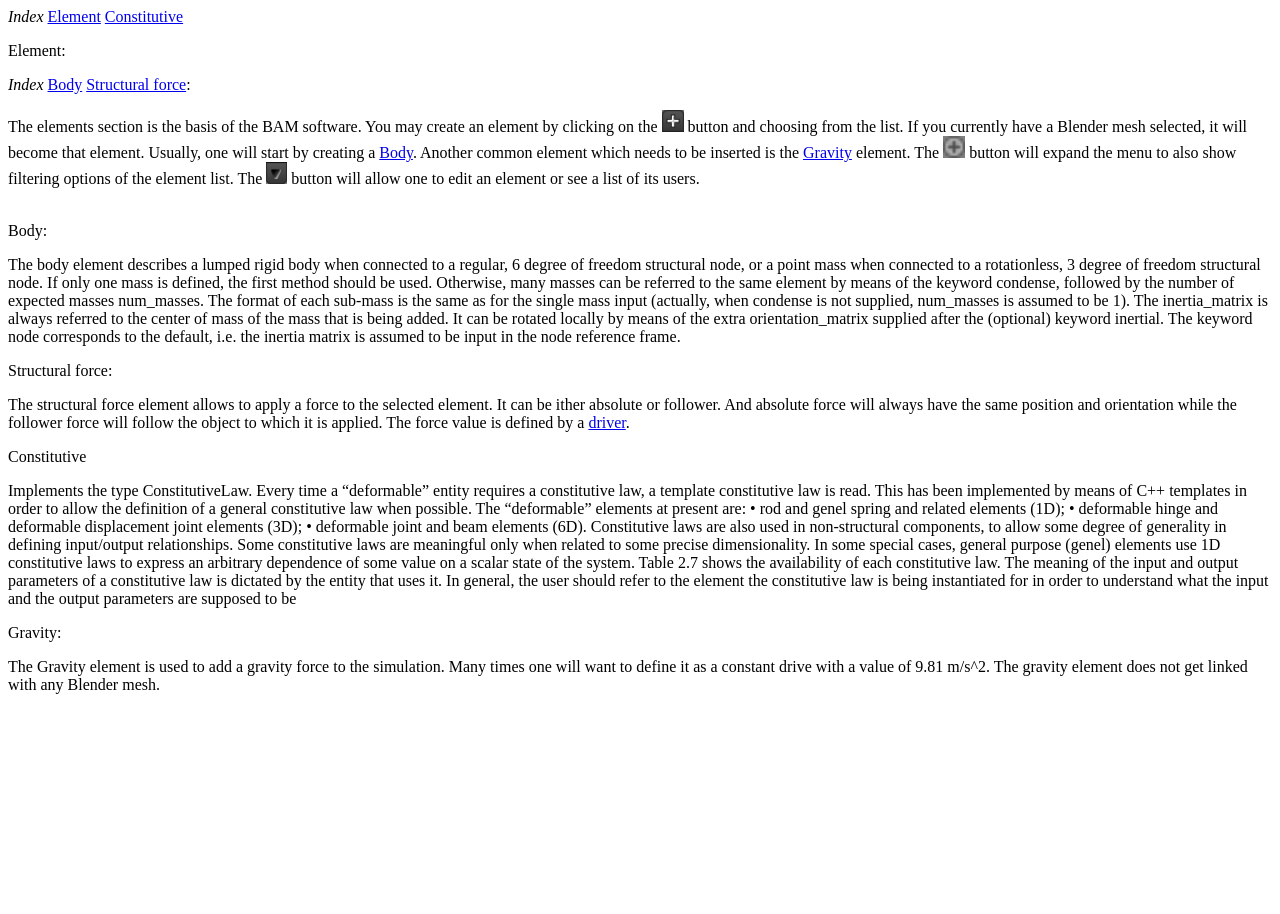
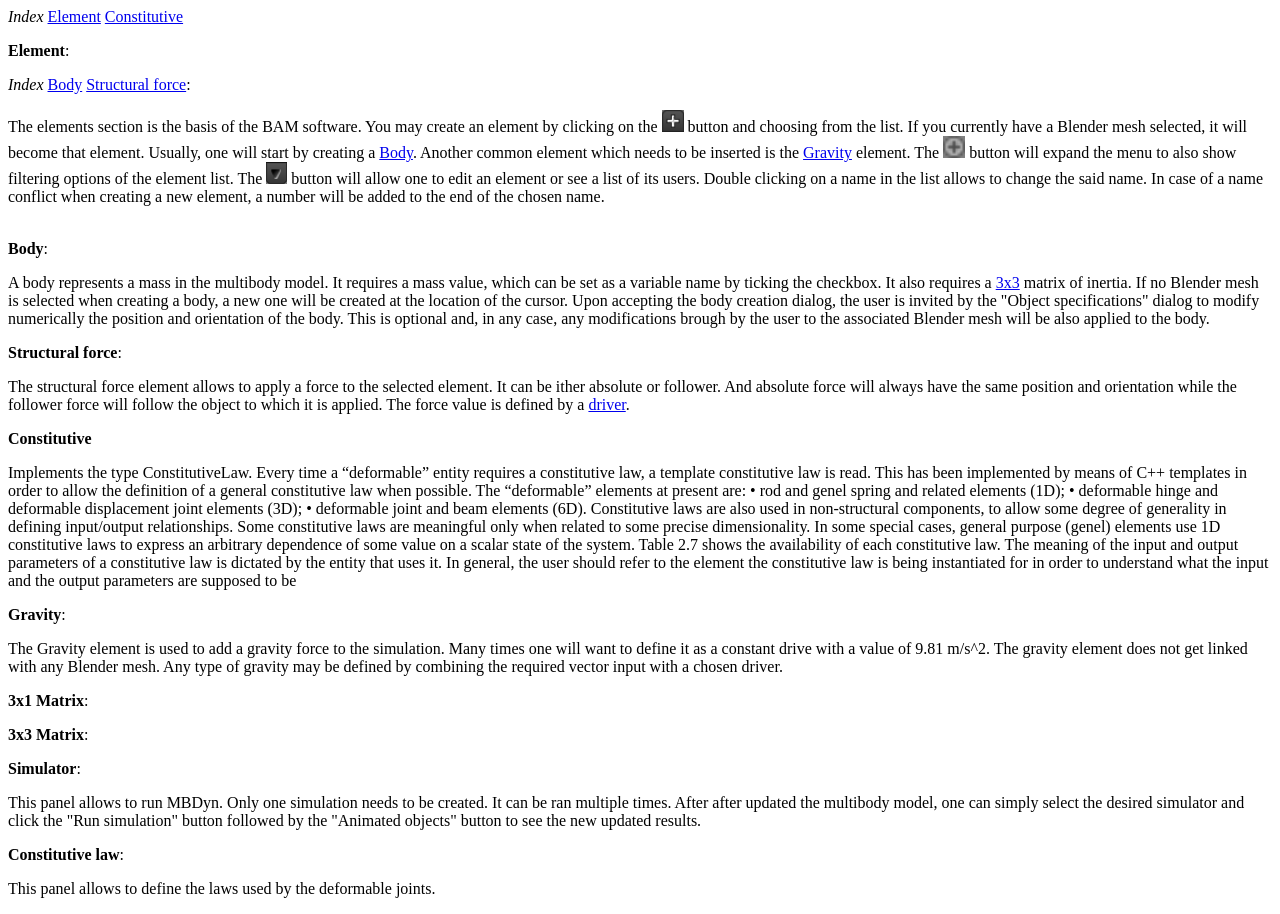
Before and after one commit to gdbaldw/BlenderAndMBDyn, a plain HTML site: page help.html in a window 1280 px wide. Before the commit the page ends 800 px from the top, so only its background shows below. Drawn offline with Linux system fonts and the light colour scheme.

Commit message:
updating from my help.html version

```diff
--- a/help.html
+++ b/help.html
@@ -1,25 +1,39 @@
 <!DOCTYPE html>
 <html>
+
+<head>
+<style type="text/css">
+.title
+    {
+        font-weight: bold;
+    }
+</style>
+</head>
+
 <body>
 
 <i>Index</i>
 <a href="#element">Element</a>
 <a href="#constitutive">Constitutive</a>
 <p></p>
-<a name="element">Element</a>:
+<a class="title" name="element">Element</a>:
 <p></p>
 <i>Index</i>
 <a href="#body">Body</a>
 <a href="#structural_force">Structural force</a>:
 <p></p>
 <p>
-The elements section is the basis of the BAM software. You may create an element by clicking on the <img src="createElem.png" alt="+" height="22" /> button and choosing from the list. If you currently have a Blender mesh selected, it will become that element. Usually, one will start by creating a <a href="#body">Body</a>. Another common element which needs to be inserted is the <a href="#gravity">Gravity</a> element. The <img src="showFiltering.png" alt="+"  height="22" /> button will expand the menu to also show filtering options of the element list. The <img src="editElem.png" alt="inverse triangle"  height="22" /> button will allow one to edit an element or see a list of its users.
+The elements section is the basis of the BAM software. You may create an element by clicking on the <img src="createElem.png" alt="+" height="22" /> button and choosing from the list. If you currently have a Blender mesh selected, it will become that element. Usually, one will start by creating a <a href="#body">Body</a>. Another common element which needs to be inserted is the <a href="#gravity">Gravity</a> element. The <img src="showFiltering.png" alt="+"  height="22" /> button will expand the menu to also show filtering options of the element list. The <img src="editElem.png" alt="inverse triangle"  height="22" /> button will allow one to edit an element or see a list of its users. Double clicking on a name in the list allows to change the said name. In case of a name conflict when creating a new element, a number will be added to the end of the chosen name.
 <br><br>
 
 </p>
 
-<a name="body">Body</a>:
+<a class="title" name="body">Body</a>:
 <p>
+A body represents a mass in the multibody model. It requires a mass value, which can be set as a variable name by ticking the checkbox. It also requires a <a href="#3x3">3x3</a> matrix of inertia.
+
+If no Blender mesh is selected when creating a body, a new one will be created at the location of the cursor. Upon accepting the body creation dialog, the user is invited by the "Object specifications" dialog to modify numerically the position and orientation of the body. This is optional and, in any case, any modifications brough by the user to the associated Blender mesh will be also applied to the body.
+<!--
 The body element describes a lumped rigid body when connected to a regular, 6 degree of freedom
 structural node, or a point mass when connected to a rotationless, 3 degree of freedom structural node.
 If only one mass is defined, the first method should be used. Otherwise, many masses can be referred
@@ -30,14 +44,15 @@
 can be rotated locally by means of the extra orientation_matrix supplied after the (optional) keyword
 inertial. The keyword node corresponds to the default, i.e. the inertia matrix is assumed to be input
 in the node reference frame.
+-->
 </p>
 
-<a name="structural_force">Structural force</a>:
+<a class="title" name="structural_force">Structural force</a>:
 <p>
 The structural force element allows to apply a force to the selected element. It can be ither absolute or follower. And absolute force will always have the same position and orientation while the follower force will follow the object to which it is applied. The force value is defined by a <a href="#driver">driver</a>.
 </p>
 
-<a name="constitutive">Constitutive</a>
+<a class="title" name="constitutive">Constitutive</a>
 <p>
 Implements the type ConstitutiveLaw. Every time a “deformable”
 entity requires a constitutive law, a template constitutive law is read. This has been implemented by
@@ -58,9 +73,29 @@
 </p>
 
 
-<a name="gravity">Gravity</a>:
+<a class="title" name="gravity">Gravity</a>:
 <p>
-The Gravity element is used to add a gravity force to the simulation. Many times one will want to define it as a constant drive with a value of 9.81 m/s^2. The gravity element does not get linked with any Blender mesh.
+The Gravity element is used to add a gravity force to the simulation. Many times one will want to define it as a constant drive with a value of 9.81 m/s^2. The gravity element does not get linked with any Blender mesh. Any type of gravity may be defined by combining the required vector input with a chosen driver.
+</p>
+
+<a class="title" name="3x1">3x1 Matrix</a>:
+<p>
+
+</p>
+
+<a class="title" name="3x3">3x3 Matrix</a>:
+<p>
+
+</p>
+
+<a class="title" name="simulator">Simulator</a>:
+<p>
+	This panel allows to run MBDyn. Only one simulation needs to be created. It can be ran multiple times. After after updated the multibody model, one can simply select the desired simulator and click the "Run simulation" button followed by the "Animated objects" button to see the new updated results.
+</p>
+
+<a class="title" name="constitutive">Constitutive law</a>:
+<p>
+This panel allows to define the laws used by the deformable joints.
 </p>
 
 </body>
```
